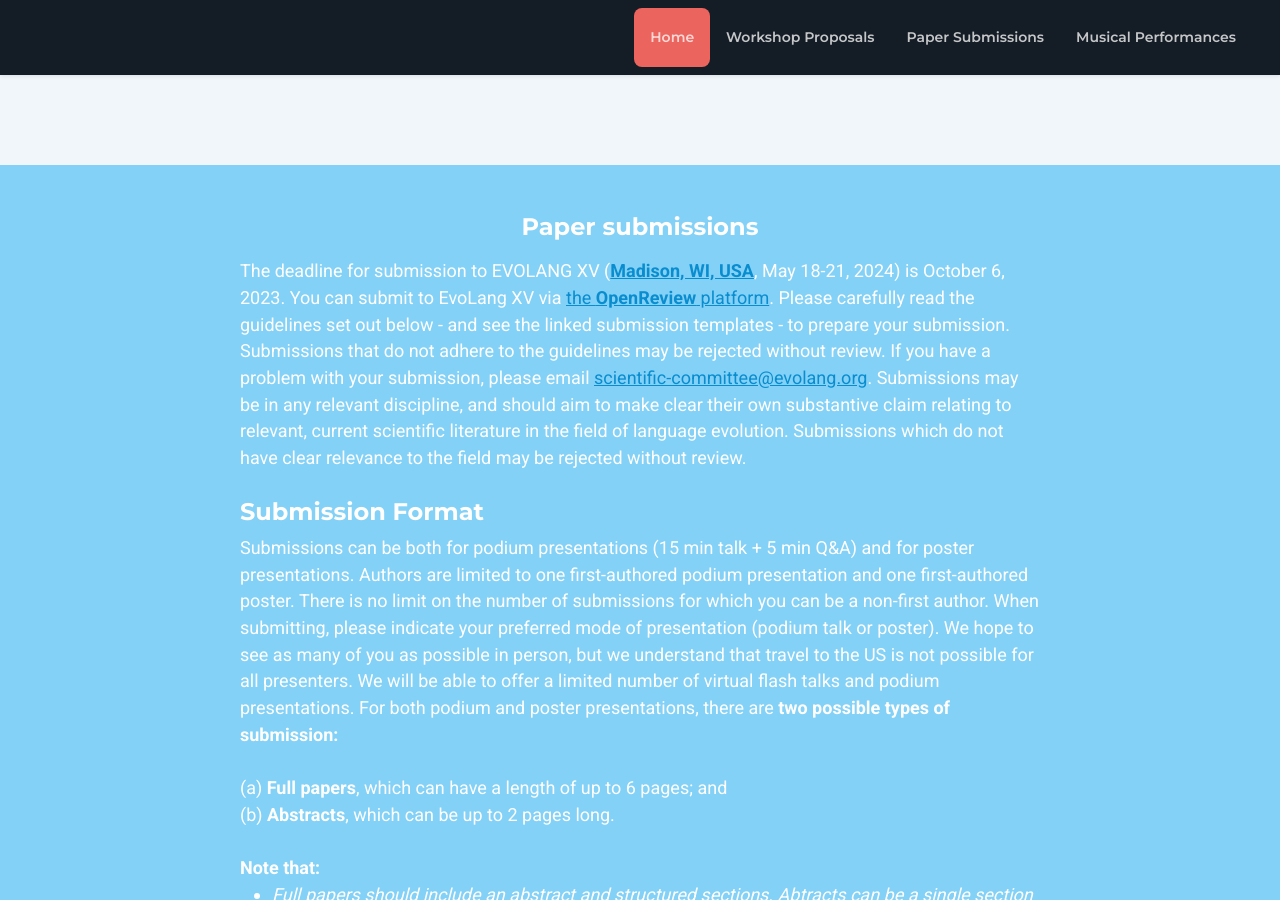
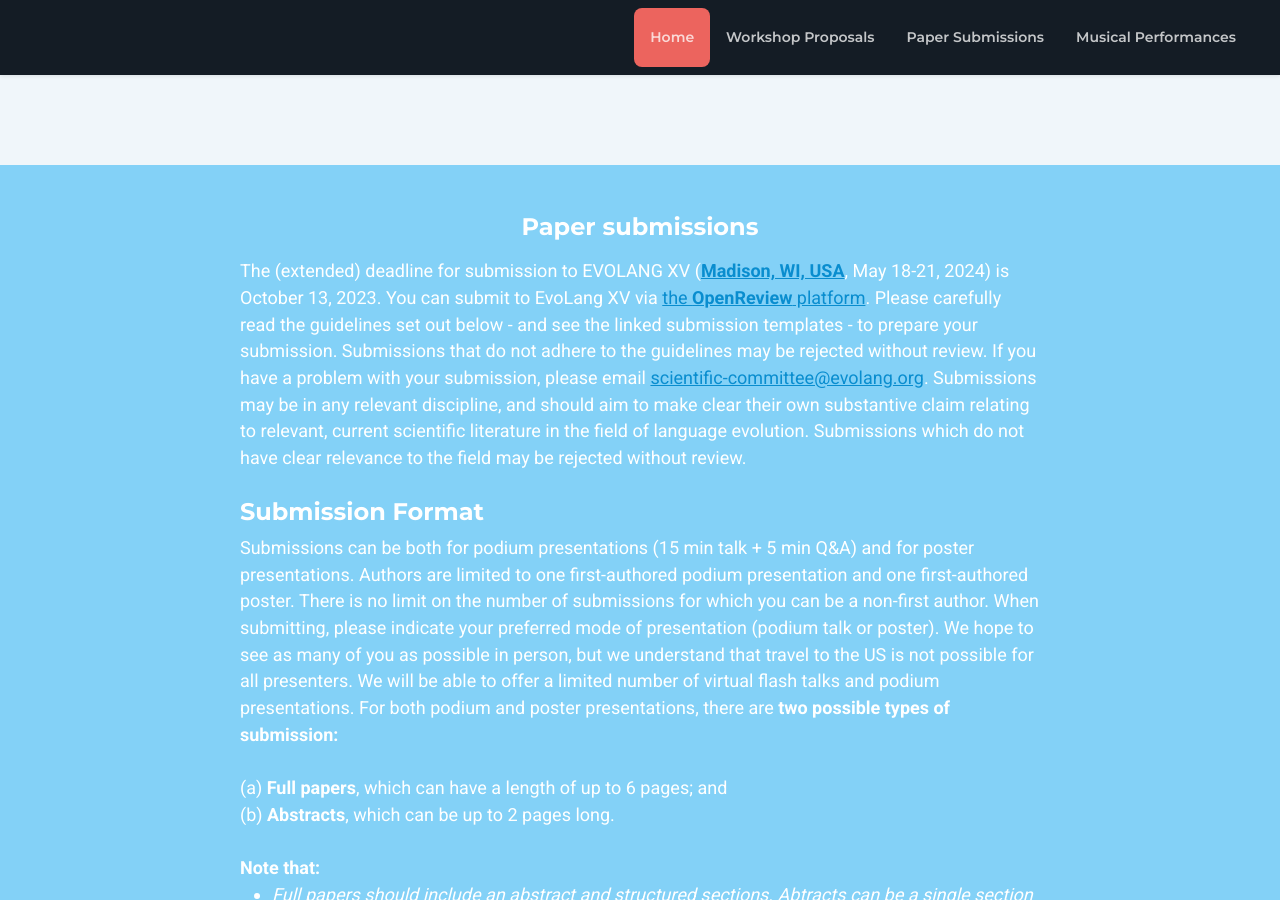
Before and after one commit to evolang2024/evolang2024.github.io, a Jekyll site: the page built from _pages/submission_details.md, in a window 1280 px wide and 900 px high, scrolled down 832 px. Built offline with Jekyll 4.4.1, drawn with Linux system fonts in a browser that asks for light colours; nearby versions of some CDN libraries; library files that are not in the unit come from our copies.

Commit message:
Extend submission deadline for papers and workshops

```diff
--- a/_includes/about.html
+++ b/_includes/about.html
@@ -11,7 +11,7 @@
             </ul>
         </div><!--//benefits-list-->
         <div class="event-countdown text-center mb-3">
-            <h4 class="countdown-intro mb-2 text-center mb-3">Abstract Submission Deadline: October 6th, 2023</h4>
+            <h4 class="countdown-intro mb-2 text-center mb-3">Abstract Submission Deadline (extended): October 13th, 2023</h4>
             <div id="countdown-box" class="countdown-box"></div>
         </div><!--//event-countdown-->
         <div class="about-cta text-center mb-5"><a class="btn btn-secondary btn-lg  mb-5" href="https://openreview.net/group?id=EVOLANG.org/2024/Conference" target="_blank">Submit your paper</a></div>
--- a/_pages/submission_details.md
+++ b/_pages/submission_details.md
@@ -19,7 +19,7 @@ info:
         ● Do you have any special technical needs?<br><br><br>
         Workshop proposals will be reviewed and selected by the local organizers and at least two referees."
       - subheader_2: "Paper submissions"
-        body_2: "The deadline for submission to EVOLANG XV (<A HREF='https://www.visitmadison.com/'><b>Madison, WI, USA</b></A>, May 18-21, 2024) is October 6, 2023. You can submit to EvoLang XV via <A HREF='https://openreview.net/group?id=EVOLANG.org/2024/Conference&referrer=%5BHomepage%5D(%2F)'>the <b>OpenReview</b> platform</a>. Please carefully read the guidelines set out below - and see the linked submission templates - to prepare your submission. Submissions that do not adhere to the guidelines may be rejected without review. If you have a problem with your submission, please email <a href='scientific-committee@evolang.org.'>scientific-committee@evolang.org</a>.
+        body_2: "The (extended) deadline for submission to EVOLANG XV (<A HREF='https://www.visitmadison.com/'><b>Madison, WI, USA</b></A>, May 18-21, 2024) is October 13, 2023. You can submit to EvoLang XV via <A HREF='https://openreview.net/group?id=EVOLANG.org/2024/Conference&referrer=%5BHomepage%5D(%2F)'>the <b>OpenReview</b> platform</a>. Please carefully read the guidelines set out below - and see the linked submission templates - to prepare your submission. Submissions that do not adhere to the guidelines may be rejected without review. If you have a problem with your submission, please email <a href='scientific-committee@evolang.org.'>scientific-committee@evolang.org</a>.
         Submissions may be in any relevant discipline, and should aim to make clear their own substantive claim relating to relevant, current scientific literature in the field of language evolution. Submissions which do not have clear relevance to the field may be rejected without review.<br><br>
         <h4 class='text-white'>Submission Format</h4>
         Submissions can be both for podium presentations (15 min talk + 5 min Q&A) and for poster presentations. Authors are limited to one first-authored podium presentation and one first-authored poster. There is no limit on the number of submissions for which you can be a non-first author. When submitting, please indicate your preferred mode of presentation (podium talk or poster). We hope to see as many of you as possible in person, but we understand that travel to the US is not possible for all presenters. We will be able to offer a limited number of virtual flash talks and podium presentations.
```
